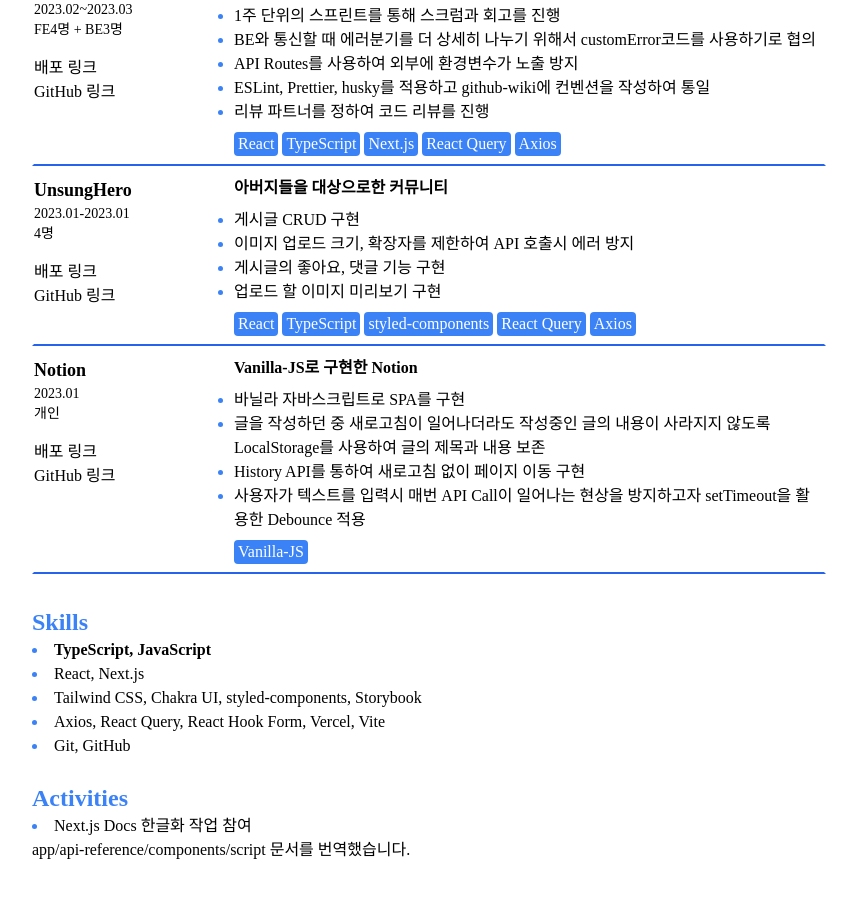
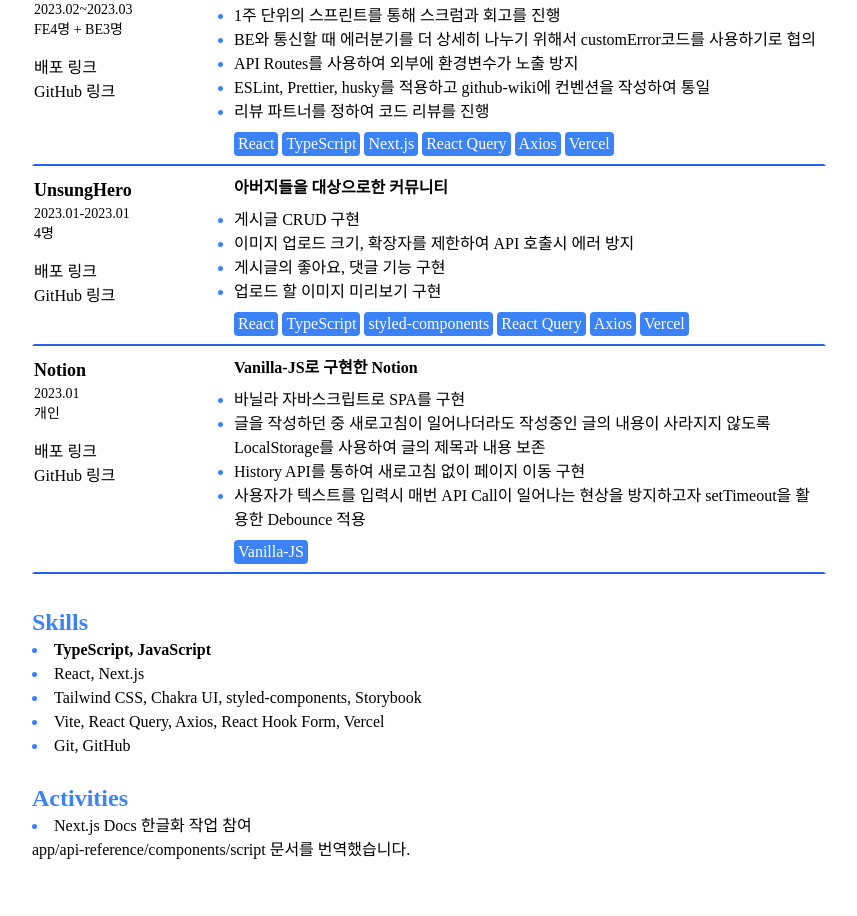
Before and after one commit to jaekwanAHN/resume, a Next.js app: page / in a window 1280 px wide. Shown: the part 960-1876 px from the top of the page, without its empty margins (211-1068 px from the left). Built offline with nearby package versions, Linux system fonts and the light colour scheme.

Commit message:
Refactor: skill 추가, 순서 수정

```diff
--- a/src/data/personal.ts
+++ b/src/data/personal.ts
@@ -10,7 +10,7 @@ export const personalInformation: PersonalInformation = {
     ['TypeScript', 'JavaScript'],
     ['React', 'Next.js'],
     ['Tailwind CSS', 'Chakra UI', 'styled-components', 'Storybook'],
-    ['Axios', 'React Query', 'React Hook Form', 'Vercel', 'Vite'],
+    ['Vite', 'React Query', 'Axios', 'React Hook Form', 'Vercel'],
     ['Git', 'GitHub'],
   ],
   experiences: [
--- a/src/data/projects.ts
+++ b/src/data/projects.ts
@@ -13,9 +13,10 @@ export const projects: ProjectInfo[] = [
       'TypeScript',
       'Vite',
       'Chakra UI',
+      'Framer Motion',
       'React Query',
       'Axios',
-      'Framer Motion',
+      'Vercel',
     ],
     feature: [
       'Kakao MAP API 사용을 위한 useMap Hook(줌 인/아웃, 내위치 이동, custom overlay) 구현',
@@ -33,7 +34,14 @@ export const projects: ProjectInfo[] = [
     projectParticipants: 'FE4명 + BE3명',
     deployLink: 'https://odeego.vercel.app/',
     githubLink: 'https://github.com/prgrms-web-devcourse/Team-PODO-ODEEGO-FE',
-    stackList: ['React', 'TypeScript', 'Next.js', 'React Query', 'Axios'],
+    stackList: [
+      'React',
+      'TypeScript',
+      'Next.js',
+      'React Query',
+      'Axios',
+      'Vercel',
+    ],
     feature: [
       '1주 단위의 스프린트를 통해 스크럼과 회고를 진행',
       'BE와 통신할 때 에러분기를 더 상세히 나누기 위해서 customError코드를 사용하기로 협의',
@@ -55,6 +63,7 @@ export const projects: ProjectInfo[] = [
       'styled-components',
       'React Query',
       'Axios',
+      'Vercel',
     ],
     feature: [
       '게시글 CRUD 구현',
```
